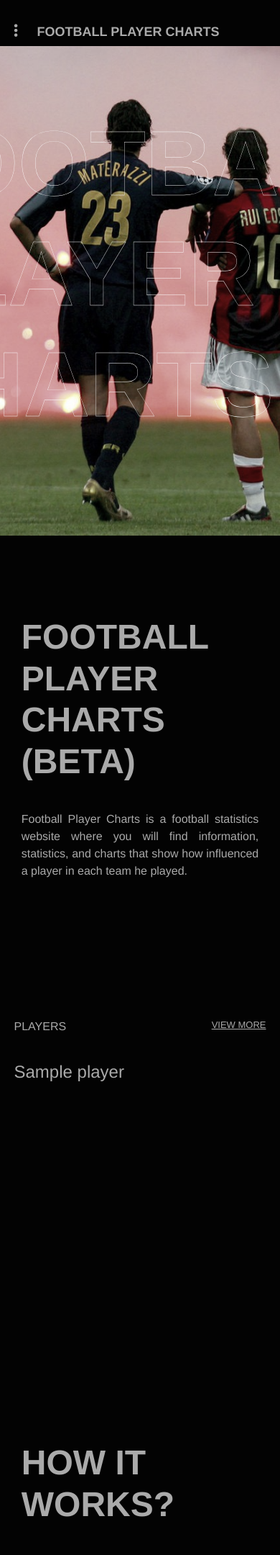
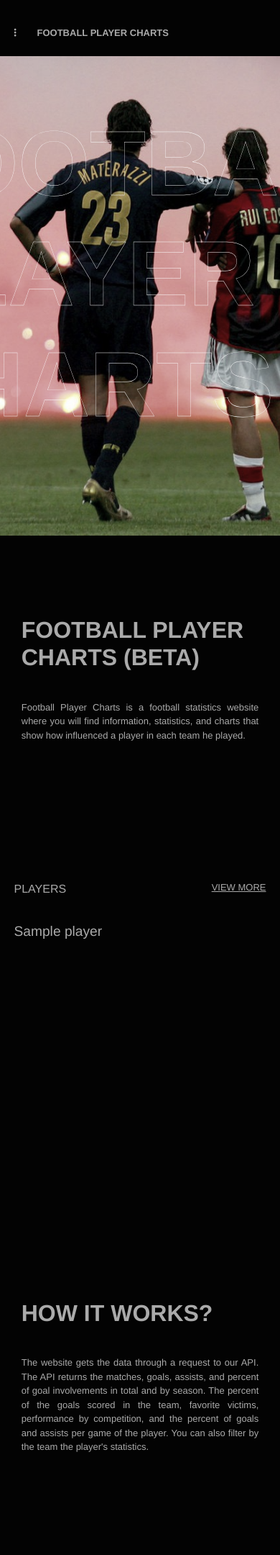
Before and after one commit to Garridot/player_charts, a Django app: page / in a window 390 px wide. Shown: the top 2160 px of the page at 72% size. Run offline with Django 4.2, Linux system fonts and the light colour scheme; tables that the repository leaves empty hold one stand-in row (values such as "Sample post"); parts of the project's set-up code (start-up, migrations or seed data) failed here and were passed over; some libraries are stand-ins or nearby versions.

Commit message:
update font-size

```diff
--- a/static/css/base.css
+++ b/static/css/base.css
@@ -16,7 +16,7 @@
 
 header{
     width: 100%;
-    padding:  2rem 0 0;
+    padding:  2rem 0 1rem;
     position: fixed;
     z-index: 2;
     background: #030303;
@@ -26,6 +26,7 @@
     margin: auto;
     display: flex;
     justify-content: space-between;
+    align-items: baseline;
 }
 header .title h3{
     text-transform: uppercase;
@@ -140,6 +141,7 @@
     color: #aaa;
     margin-top: 2rem;
     margin-bottom: 2rem;
+    padding: 1rem 0;
     font-weight: 600;
 }
 
@@ -157,7 +159,7 @@
 
 @media(max-width:477px){
     ul.menu-toggle{
-        top: 5rem;
+        top: 4.5rem;
     }
 }
 @media(max-width:312px){
@@ -165,3 +167,39 @@
         top: 6rem;
     }
 }
+
+
+@media (max-width: 450px){
+    header .title h3 {
+        font-size: small !important;
+    }
+    .menu i{
+        font-size: small !important;
+    }
+    ul.menu-toggle.show {
+        padding: 0 1rem;
+    }
+    ul.menu-toggle li form button {
+        font-size: smaller;
+    }
+    ul.menu-toggle li form input {
+        font-size: smaller;
+    }
+    ul.menu-toggle li {
+        font-size: smaller;
+    }
+    .title_home h1, .title_home h1{
+        font-size: xx-large !important;
+    }
+    .title_home p, .title_home p{
+        font-size: small;
+    }
+    .players li{
+        font-size: larger !important;
+    }
+    footer h6{
+        font-size: small;
+    }
+}
+
+@media (max-width: 360px){}
--- a/templates/player_comparison.html
+++ b/templates/player_comparison.html
@@ -5,7 +5,7 @@
 <link rel="stylesheet" href="{% static 'css/player_comparison.css' %}">
 <link rel="stylesheet" href="{% static 'css/loader.css' %}">
 
-<section class="form_comparison" style='padding: 20rem 0;'>
+<section class="form_comparison" style='padding: 15rem 0;'>
     <form method="POST">
         {% csrf_token %}
         <div class="selects">
```
